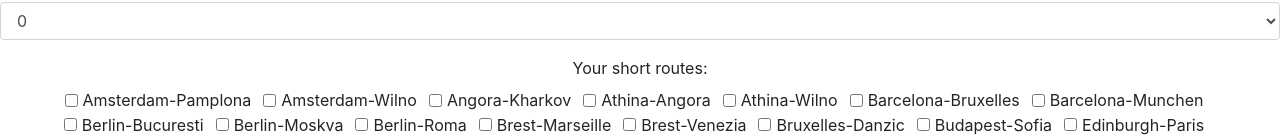
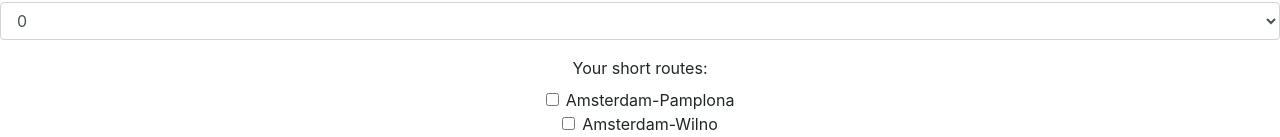
Before and after one commit to TatianaIvanovaW/TicketToRide, a React (Create React App) app: page / in a window 1280 px wide. Shown: the part 666-803 px from the top of the page. Built offline with nearby package versions, Linux system fonts and the light colour scheme; the HTML template or start-up script is replaced by a standard one.

Commit message:
checkbox column, add scroll up

```diff
--- a/src/pages/europe.js
+++ b/src/pages/europe.js
@@ -17,13 +17,15 @@ export default function Europe() {
   const [screenName, set_screenName] = useState("");
   const [finalScore, set_finalScore] = useState(0);
   const [longRouteScore, set_longRouteScore] = useState(0);
-  const [stations, set_stations] = useState(0);
+  const [stations, set_stations] = useState(12);
 
   const shortRouteSorted = shortRoute.sort((a, b) => {
     return a.name.localeCompare(b.name);
   });
   // console.log(longRoute);
   // console.log(shortRoute.length);
+
+  console.log(stations);
 
   let data = [
     value1,
@@ -50,7 +52,13 @@ export default function Europe() {
     set_longRouteScore(0);
   };
 
+  const scroll = (e) => {
+    e.preventDefault();
+    window["scrollTo"]({ top: 0, behavior: "smooth" });
+  };
+
   const countScore = (e) => {
+    e.preventDefault();
     const sunShort = dataShort.reduce((sum, num) => {
       return sum + num;
     });
@@ -61,7 +69,7 @@ export default function Europe() {
       return sum + num;
     });
     console.log(`final score`, score);
-    e.preventDefault();
+    scroll(e);
     set_screenName(name);
     set_finalScore(score);
   };
@@ -189,7 +197,6 @@ export default function Europe() {
                 <Form.Check
                   onChange={checkbox}
                   key={route.name}
-                  inline
                   value={route.score}
                   label={route.name}
                   type="checkbox"
```
Also changed, not shown: 1 other file (tests, documents, lock files or other folders).
